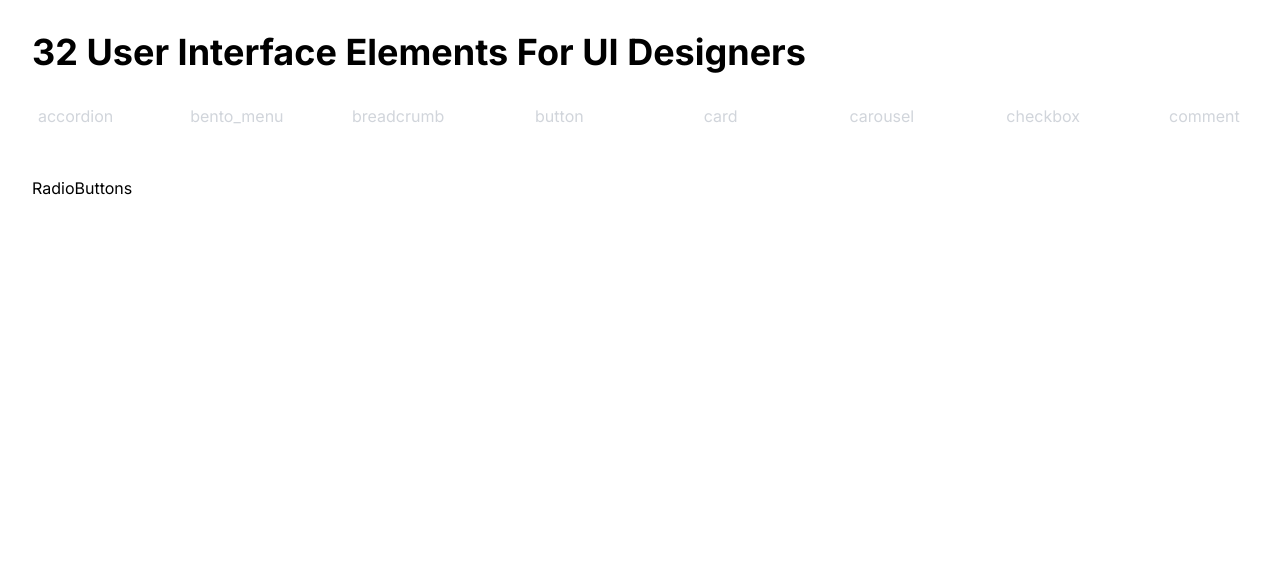
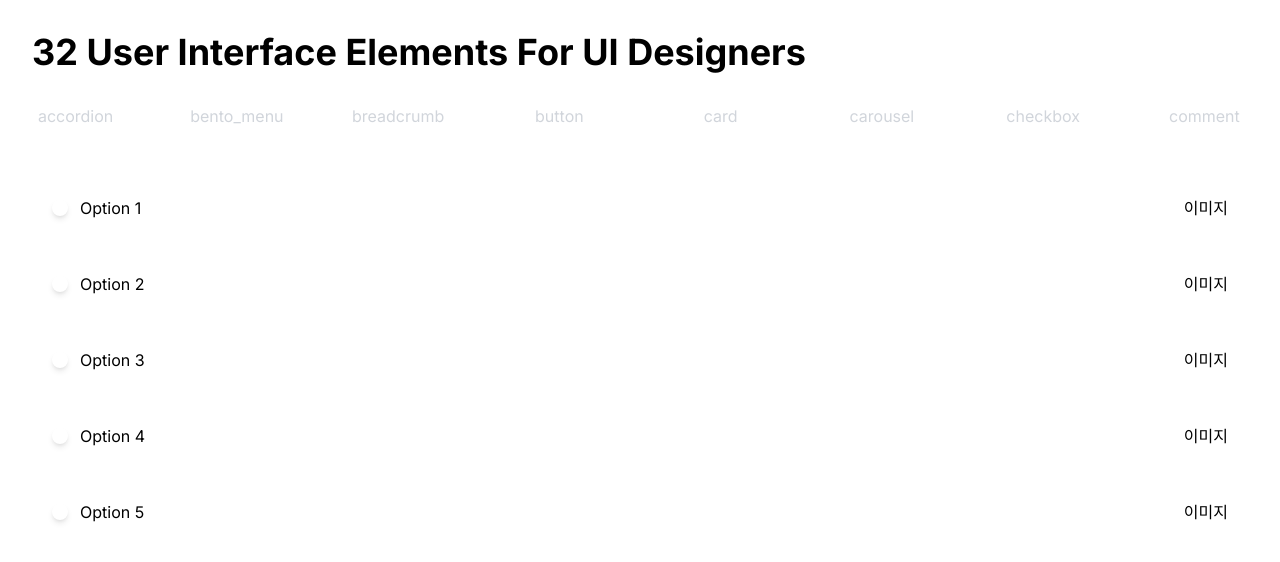
Before and after one commit to team-pat-a-mat/32-ui-designers, a Next.js app: page /radio_buttons in a window 1280 px wide. Shown: the top 562 px of the page. Built offline with nearby package versions, Linux system fonts and the light colour scheme.

Commit message:
feat: input, button, div 를 통한 세가지 라디오 버튼 구현

```diff
--- /dev/null
+++ b/app/components/radio/button.tsx
@@ -0,0 +1,11 @@
+import { RadioProps } from "@/app/types/type";
+
+export default function RadioButton({ isSelected }: RadioProps) {
+  return (
+    <button
+      className={`h-4 w-4 rounded-full bg-white shadow-md transition tran ${
+        isSelected ? "shadow-inner" : ""
+      }`}
+    />
+  );
+}
--- /dev/null
+++ b/app/components/radio/card.tsx
@@ -0,0 +1,41 @@
+import { MouseEventHandler } from "react";
+import RadioButton from "./button";
+import RadioDiv from "./div";
+import RadioInput from "./input";
+
+interface RadioCardProps {
+  text: string;
+  option: string;
+  isSelected: boolean;
+  onOptionChange: (option: string) => void;
+}
+
+export default function RadioCard({
+  text,
+  option,
+  isSelected,
+  onOptionChange,
+}: RadioCardProps) {
+  const handleRadioClick = () => {
+    onOptionChange(option);
+  };
+
+  return (
+    <div
+      onClick={handleRadioClick}
+      className={`p-5 rounded-xl ${
+        isSelected ? "border-2 border-blue-500" : ""
+      }`}
+    >
+      <div className="flex items-center justify-between">
+        <div className="flex items-center space-x-3">
+          {/* <RadioInput isSelected={isSelected} /> */}
+          {/* <RadioButton isSelected={isSelected} /> */}
+          <RadioDiv isSelected={isSelected} />
+          <span>{text}</span>
+        </div>
+        <span>이미지</span>
+      </div>
+    </div>
+  );
+}
--- /dev/null
+++ b/app/components/radio/div.tsx
@@ -0,0 +1,20 @@
+import { RadioProps } from "@/app/types/type";
+
+export default function RadioDiv({ isSelected }: RadioProps) {
+  return (
+    <div
+      className={`relative h-4 w-4 rounded-full shadow-md ${
+        isSelected ? "bg-blue-500" : "bg-white"
+      }`}
+    >
+      <div
+        className={`absolute top-1/2 left-1/2 w-1/2 h-1/2 rounded-full transition  ${
+          isSelected ? "bg-white" : "bg-transparent"
+        }`}
+        style={{
+          transform: "translate(-50%, -50%)",
+        }}
+      />
+    </div>
+  );
+}
--- /dev/null
+++ b/app/components/radio/input.tsx
@@ -0,0 +1,5 @@
+import { RadioProps } from "@/app/types/type";
+
+export default function RadioInput({ isSelected }: RadioProps) {
+  return <input type="radio" checked={isSelected} />;
+}
--- a/app/radio_buttons/page.tsx
+++ b/app/radio_buttons/page.tsx
@@ -1,9 +1,27 @@
 "use client";
+import { useState } from "react";
+import RadioCard from "../components/radio/card";
 
 export default function RadioButtons() {
+  const [selectedOptions, setSelectedOptions] = useState<string[]>([]);
+
+  const handleOptionChange = (option: string) => {
+    setSelectedOptions(prevOptions =>
+      prevOptions.includes(option)
+        ? prevOptions.filter(o => o !== option)
+        : [...prevOptions, option],
+    );
+  };
   return (
-    <main>
-      <div>RadioButtons</div>
+    <main className="space-y-3 ">
+      {[...Array(5)].map((_, i) => (
+        <RadioCard
+          text={`Option ${i + 1}`}
+          option={`option${i + 1}`}
+          isSelected={selectedOptions.includes(`option${i + 1}`)}
+          onOptionChange={handleOptionChange}
+        />
+      ))}
     </main>
   );
 }
--- /dev/null
+++ b/app/types/type.d.ts
@@ -0,0 +1,3 @@
+export interface RadioProps {
+  isSelected: boolean;
+}
--- a/tailwind.config.js
+++ b/tailwind.config.js
@@ -1,18 +1,21 @@
 /** @type {import('tailwindcss').Config} */
 module.exports = {
   content: [
-    './pages/**/*.{js,ts,jsx,tsx,mdx}',
-    './components/**/*.{js,ts,jsx,tsx,mdx}',
-    './app/**/*.{js,ts,jsx,tsx,mdx}',
+    "./pages/**/*.{js,ts,jsx,tsx,mdx}",
+    "./components/**/*.{js,ts,jsx,tsx,mdx}",
+    "./app/**/*.{js,ts,jsx,tsx,mdx}",
   ],
   theme: {
     extend: {
       backgroundImage: {
-        'gradient-radial': 'radial-gradient(var(--tw-gradient-stops))',
-        'gradient-conic':
-          'conic-gradient(from 180deg at 50% 50%, var(--tw-gradient-stops))',
+        "gradient-radial": "radial-gradient(var(--tw-gradient-stops))",
+        "gradient-conic":
+          "conic-gradient(from 180deg at 50% 50%, var(--tw-gradient-stops))",
+        boxShadow: {
+          inner: "inset 0 0 10px #0000ff", // Replace #0000ff with your desired color
+        },
       },
     },
   },
   plugins: [],
-}
+};
```
